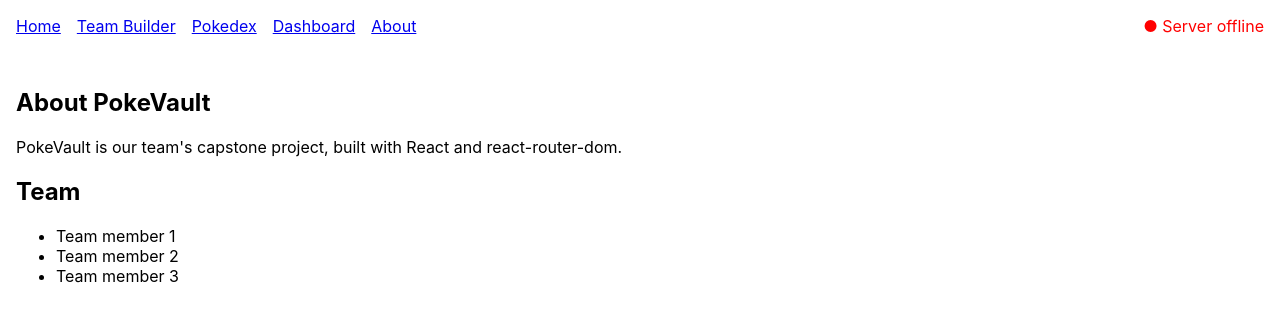
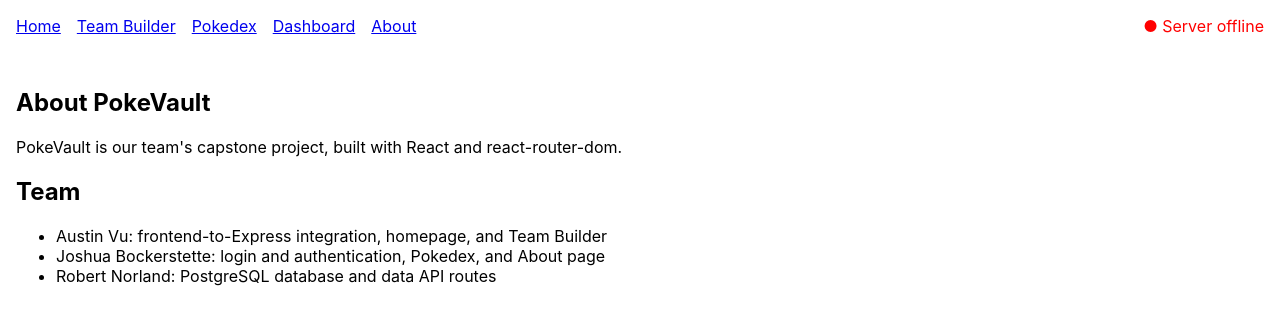
Before and after one commit to austinvugitrepo/PokeVault, a React (Create React App) app: page /about in a window 1280 px wide. Shown: the top 324 px of the page. Built offline with nearby package versions, Linux system fonts and the light colour scheme; no server answers.

Commit message:
Fill in About page team info

```diff
--- a/src/pages/About.js
+++ b/src/pages/About.js
@@ -5,9 +5,9 @@ const About = () => {
       <p>PokeVault is our team's capstone project, built with React and react-router-dom.</p>
       <h2>Team</h2>
       <ul>
-        <li>Team member 1</li>
-        <li>Team member 2</li>
-        <li>Team member 3</li>
+        <li>Austin Vu: frontend-to-Express integration, homepage, and Team Builder</li>
+        <li>Joshua Bockerstette: login and authentication, Pokedex, and About page</li>
+        <li>Robert Norland: PostgreSQL database and data API routes</li>
       </ul>
     </section>
   );
```
